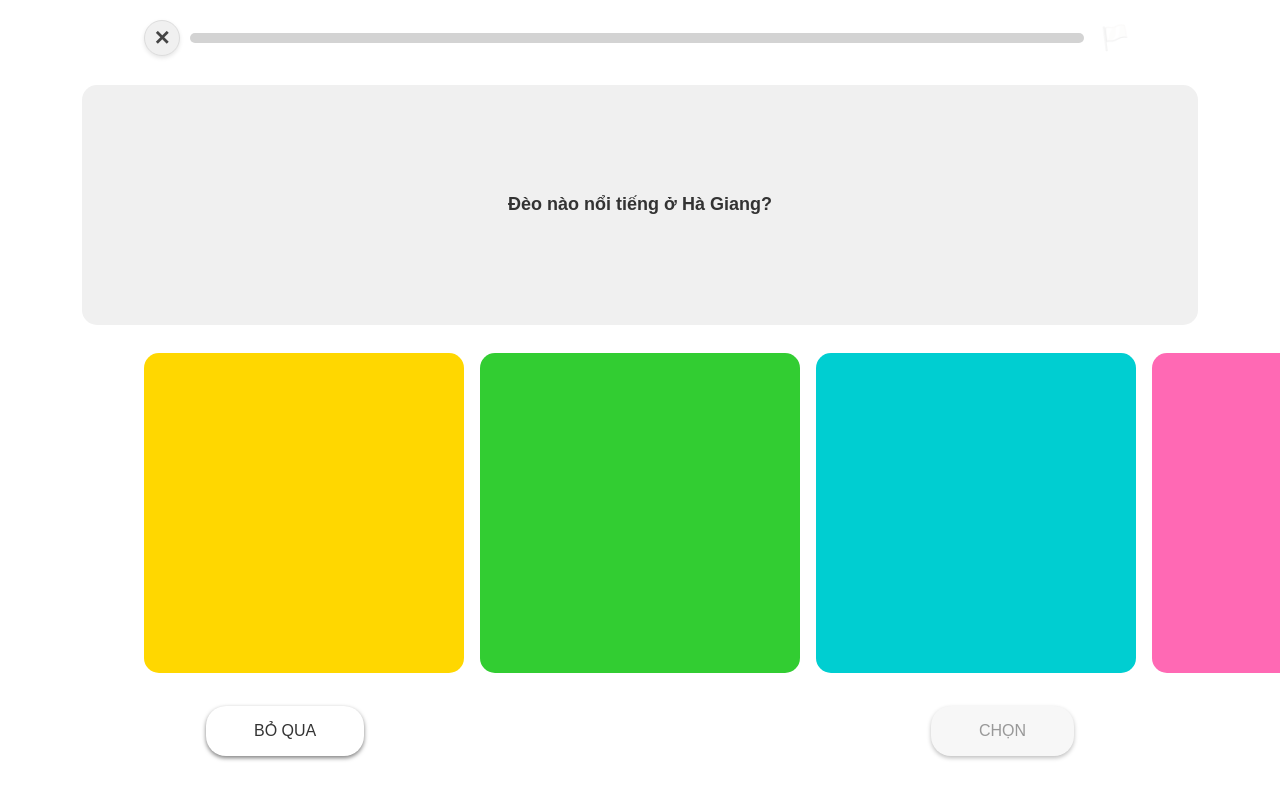
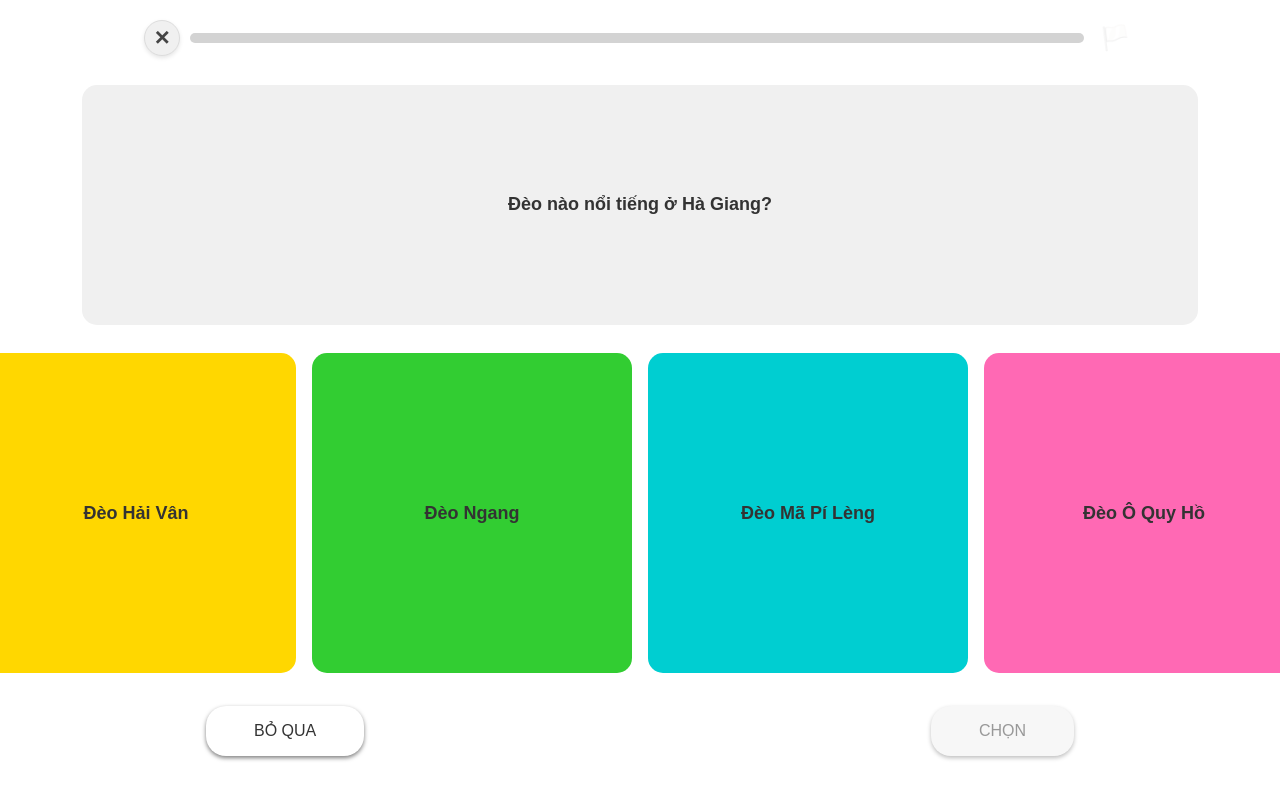
Before and after one commit to avytran/front-end-vieadven-webapp, a React (Create React App) app in the folder front-end/: page / in a window 1280 px wide. Built offline with nearby package versions, Linux system fonts and the light colour scheme.

Commit message:
feat(WDA-8): add mock data, replace useEffect for updating the progress bar with a handle function, and adjust logic for existing handle functions.

```diff
--- a/front-end/src/components/Challenge/Challenge.css
+++ b/front-end/src/components/Challenge/Challenge.css
@@ -94,10 +94,12 @@ html, body {
 
 .options-grid {
     display: grid;
-    grid-template-columns: repeat(4, 1fr);
+    grid-template-columns: repeat(2, 1fr);
     gap: 1rem;
     width: 80%;
-    left: 50%;
+    max-width: 800px;
+    margin: 0 auto;
+    justify-content: center;
 }
 
 .option-box {
@@ -113,6 +115,20 @@ html, body {
     font-weight: bold;
     text-align: center;
     color: #333;
+    padding: 15px;
+    word-wrap: break-word;
+    box-sizing: border-box;
+}
+
+@media (min-width: 768px) {
+    .options-grid {
+        grid-template-columns: repeat(4, 1fr);
+    }
+}
+
+.correct-answer {
+    font-weight: bold;
+    color: #00CED1;
 }
 
 .option-box:hover {
--- a/front-end/src/components/Challenge/Challenge.jsx
+++ b/front-end/src/components/Challenge/Challenge.jsx
@@ -1,19 +1,16 @@
 import React, { useState } from 'react';
 import './Challenge.css';
+import questionsData from '../../mocks/data/questions.json';
 
 export const Challenge = () => {
+    const [currentQuestionIndex, setCurrentQuestionIndex] = useState(0);
     const [selectedOption, setSelectedOption] = useState(null);
     const [result, setResult] = useState(null);
     const [progress, setProgress] = useState(0);
 
-    const options = [
-        { id: 1, color: '#FFD700' },
-        { id: 2, color: '#32CD32' },
-        { id: 3, color: '#00CED1' },
-        { id: 4, color: '#FF69B4' },
-    ];
+    const currentQuestion = questionsData[currentQuestionIndex];
 
-    const correctAnswer = 3;
+    const colors = ['#FFD700', '#32CD32', '#00CED1', '#FF69B4'];
 
     const handleOptionClick = (id) => {
         if (result) return;
@@ -22,21 +19,38 @@ export const Challenge = () => {
 
     const handleChoose = () => {
         if (!selectedOption) return;
-        const isCorrect = selectedOption === correctAnswer;
+        const isCorrect = selectedOption === currentQuestion.correctAnswer;
         setResult(isCorrect ? 'correct' : 'incorrect');
-        setProgress(progress + 25);
+        if (isCorrect) {
+            setSelectedOption(null);
+        } else {
+            setSelectedOption(currentQuestion.correctAnswer);
+        }
+        const progressPercent = (currentQuestionIndex / questionsData.length) * 100;
+        setProgress(progressPercent);
     };
 
     const handleSkip = () => {
-        setSelectedOption(null);
-        setResult(null);
-        setProgress(progress + 25);
+        if (currentQuestionIndex < questionsData.length - 1) {
+            setCurrentQuestionIndex(currentQuestionIndex + 1);
+            setSelectedOption(null);
+            setResult(null);
+            const progressPercent = ((currentQuestionIndex + 1) / questionsData.length) * 100;
+            setProgress(progressPercent);
+        }
     };
 
     const handleNext = () => {
-        setSelectedOption(null);
-        setResult(null);
-        setProgress(progress + 25);
+        if (currentQuestionIndex < questionsData.length - 1) {
+            setCurrentQuestionIndex(currentQuestionIndex + 1);
+            setSelectedOption(null);
+            setResult(null);
+            const progressPercent = ((currentQuestionIndex + 1) / questionsData.length) * 100;
+            setProgress(progressPercent);
+        } else {
+            console.log("Quiz completed!");
+            setProgress(100);
+        }
     };
 
     const handleClose = () => {
@@ -70,27 +84,37 @@ export const Challenge = () => {
                 </button>
             </div>
 
-            {/* Placeholder cho câu hỏi */}
-            <div className="question-placeholder">Đèo nào nổi tiếng ở Hà Giang?</div>
+            <div className="question-placeholder">
+                {currentQuestion.question}
+            </div>
 
-            {/* Các ô lựa chọn */}
             <div className="options-grid">
-                {options.map((option) => (
+                {currentQuestion.options.map((option, index) => (
                     <div
                         key={option.id}
-                        className={`option-box ${selectedOption === option.id ? 'selected' : ''
-                            } ${result && option.id === correctAnswer ? 'correct' : ''
-                            } ${result && selectedOption === option.id && !result.includes('correct') ? 'incorrect' : ''
-                            }`}
-                        style={{ backgroundColor: result ? (option.id === correctAnswer ? '#00CED1' : '#808080') : option.color }}
+                        className={`option-box ${selectedOption === option.id ? 'selected' : ''}
+                            ${result && option.id === currentQuestion.correctAnswer ? 'correct' : ''}
+                            ${result && selectedOption === option.id && option.id !== currentQuestion.correctAnswer ? 'incorrect' : ''}`}
+                        style={{
+                            backgroundColor: result
+                                ? (option.id === currentQuestion.correctAnswer ? '#00CED1' : '#808080')
+                                : colors[index]
+                        }}
                         onClick={() => handleOptionClick(option.id)}
-                    ></div>
+                    >
+                        {option.text}
+                    </div>
                 ))}
             </div>
 
             {result && (
                 <div className={`result-message ${result}`}>
                     {result === 'correct' ? 'Đúng rồi!' : 'Đáp án đúng:'}
+                    {result !== 'correct' && (
+                        <span className="correct-answer">
+                            {" " + currentQuestion.options.find(opt => opt.id === currentQuestion.correctAnswer).text}
+                        </span>
+                    )}
                 </div>
             )}
 
@@ -109,7 +133,7 @@ export const Challenge = () => {
                         className={`next-button ${result}`}
                         onClick={handleNext}
                     >
-                        TIẾP TỤC
+                        {currentQuestionIndex < questionsData.length - 1 ? 'TIẾP TỤC' : 'KẾT THÚC'}
                     </button>
                 ) : (
                     <button
--- /dev/null
+++ b/front-end/src/mocks/data/questions.json
@@ -0,0 +1,46 @@
+[
+    {
+      "id": 1,
+      "question": "Đèo nào nổi tiếng ở Hà Giang?",
+      "options": [
+        { "id": 1, "text": "Đèo Hải Vân" },
+        { "id": 2, "text": "Đèo Ngang" },
+        { "id": 3, "text": "Đèo Mã Pí Lèng" },
+        { "id": 4, "text": "Đèo Ô Quy Hồ" }
+      ],
+      "correctAnswer": 3
+    },
+    {
+      "id": 2,
+      "question": "Hồ Hoàn Kiếm nằm ở tỉnh/thành phố nào?",
+      "options": [
+        { "id": 1, "text": "Hà Nội" },
+        { "id": 2, "text": "Huế" },
+        { "id": 3, "text": "Đà Nẵng" },
+        { "id": 4, "text": "Hồ Chí Minh" }
+      ],
+      "correctAnswer": 1
+    },
+    {
+      "id": 3,
+      "question": "Vịnh Hạ Long thuộc tỉnh nào của Việt Nam?",
+      "options": [
+        { "id": 1, "text": "Hải Phòng" },
+        { "id": 2, "text": "Quảng Ninh" },
+        { "id": 3, "text": "Thanh Hóa" },
+        { "id": 4, "text": "Nghệ An" }
+      ],
+      "correctAnswer": 2
+    },
+    {
+      "id": 4,
+      "question": "Cố đô Huế nằm ở tỉnh nào?",
+      "options": [
+        { "id": 1, "text": "Quảng Nam" },
+        { "id": 2, "text": "Quảng Bình" },
+        { "id": 3, "text": "Thừa Thiên-Huế" },
+        { "id": 4, "text": "Quảng Trị" }
+      ],
+      "correctAnswer": 3
+    }
+  ]
```
